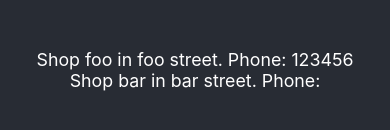
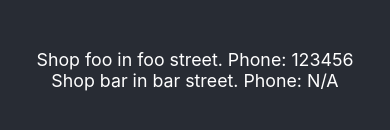
Before and after one commit to Etiqa/laspesasottocasa, a React (Create React App) app: page / in a window 390 px wide. Shown: the part 352-482 px from the top of the page. Built offline with nearby package versions, Linux system fonts and the light colour scheme; the HTML template or start-up script is replaced by a standard one.

Commit message:
fix(): add fallback for missing phone

```diff
--- a/src/components/shop/index.js
+++ b/src/components/shop/index.js
@@ -4,7 +4,8 @@ import styled from "styled-components";
 export default ({ shop }) => {
   return (
     <div>
-      Shop {shop.name} in {shop.address}. Phone: {shop.phone}
+      Shop {shop.name} in {shop.address}. Phone:{" "}
+      {shop.phone ? shop.phone : "N/A"}
     </div>
   );
 };
```
Also changed, not shown: 1 other file (tests, documents, lock files or other folders).
